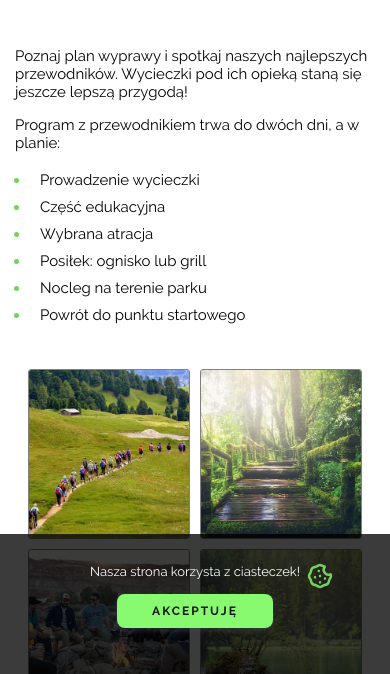
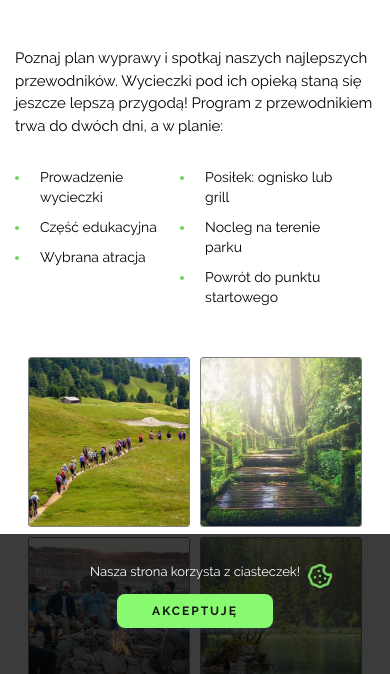
Before and after one commit to Nawratka/Forest-First, a website: page guides.html in a window 390 px wide. Shown: the part 170-844 px from the top of the page. Drawn offline with Linux system fonts and the light colour scheme.

Commit message:
guides program section height decresed

```diff
--- a/guides.html
+++ b/guides.html
@@ -125,16 +125,20 @@ TEAM SECTION
             <div class="guides__program-text">
                 <p class="guides__p">Poznaj plan wyprawy i spotkaj naszych najlepszych przewodników. Wycieczki pod ich
                     opieką staną się jeszcze lepszą
-                    przygodą!</p>
-                <p class="guides__p">Program z przewodnikiem trwa do dwóch dni, a w planie:</p>
+                    przygodą! Program z przewodnikiem trwa do dwóch dni, a w planie:</p>
+                    <div class="guides__lists">
                         <ul class="guides__list">
                             <li class="guides__list-item">Prowadzenie wycieczki</li>
                             <li class="guides__list-item">Część edukacyjna</li>
                             <li class="guides__list-item">Wybrana atracja</li>
+                        </ul>
+                        <ul class="guides__list">
                             <li class="guides__list-item">Posiłek: ognisko lub grill</li>
                             <li class="guides__list-item">Nocleg na terenie parku</li>
                             <li class="guides__list-item">Powrót do punktu startowego</li>
                         </ul>
+                    </div>
+
             </div>
 
             <div class="guides__program-imgs">
--- a/src/sass/media.scss
+++ b/src/sass/media.scss
@@ -323,7 +323,20 @@ $navbarHeight: 67px;
 		width: 35px;
 		height: 35px;
 	}
-
+	.guides__lists {
+		padding-inline: 1.5rem;
+		gap: 35px;
+		align-items: start;
+		justify-content: space-between;
+	}
+	.guides__p {
+		font-size: 1.5rem;
+	}
+	.guides__list-item {
+		font-size: 1.4rem;
+		line-height: 20px;
+		margin-bottom: 10px;
+	}
 }
 
 @media (min-width: 560px) {
--- a/src/sass/style.scss
+++ b/src/sass/style.scss
@@ -1263,7 +1263,9 @@ body {
 	font: var(--font-color);
 	font-size: 1.5rem;
 	&__p {
-		margin-bottom: 15px;
+		margin-bottom: 30px;
+		line-height: 1.5;
+		font-size: 1.7rem;
 	}
 	&__list {
 		margin-bottom: 25px;
@@ -1277,6 +1279,10 @@ body {
 		&-text {
 			width: 100%;
 			margin-bottom: 1.5rem;
+			display: flex;
+			flex-direction: column;
+			justify-content: center;
+			align-items: center;
 		}
 		&-imgs {
 			width: 100%;
@@ -1296,12 +1302,21 @@ body {
 			border: 1px solid gray;
 		}
 	}
+	&__lists {
+		width: 100%;
+		display: flex;
+		flex-direction: row;
+		justify-content: center;
+		align-items: center;
+		gap: 50px;
+	}
 	&__list {
-		padding-left: 1.5rem;
+		max-width: 100%;
 	}
 	&__list-item {
 		padding-left: 1rem;
-		line-height: 27px;
+		font-size: 1.7rem;
+		line-height: 2.7rem;
 		list-style-type: disc;
 	}
 	&__list-item::marker {
```
Also changed, not shown: dist/css/media.min.css, dist/css/style.min.css. Lines whose indentation alone changed are shown as unchanged.
